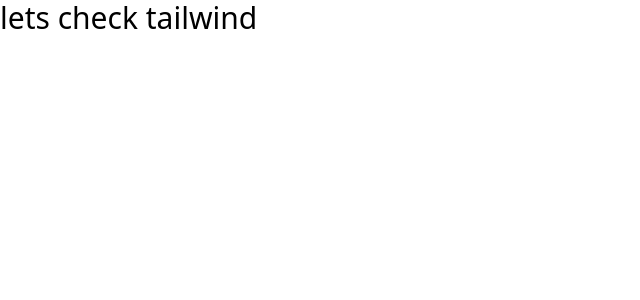
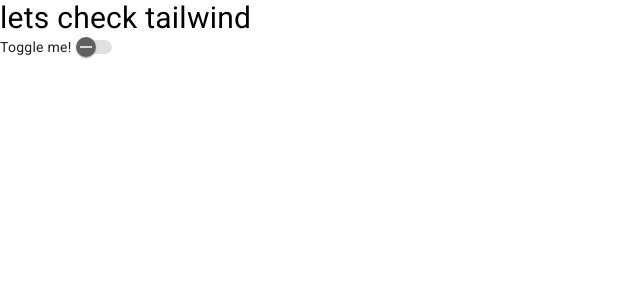
Before and after one commit to codelicous/excercise, an Angular app: page / in a window 1280 px wide. Shown: the top 300 px of the page, without its empty margins (0-640 px from the left). Built offline with nearby package versions, Linux system fonts and the light colour scheme.

Commit message:
added angular material to the project

```diff
--- a/angular.json
+++ b/angular.json
@@ -27,6 +27,7 @@
               }
             ],
             "styles": [
+              "@angular/material/prebuilt-themes/azure-blue.css",
               "src/styles.css"
             ],
             "scripts": []
@@ -85,6 +86,7 @@
               }
             ],
             "styles": [
+              "@angular/material/prebuilt-themes/azure-blue.css",
               "src/styles.css"
             ],
             "scripts": []
--- a/package.json
+++ b/package.json
@@ -11,10 +11,12 @@
   "private": true,
   "dependencies": {
     "@angular/animations": "^19.0.0",
+    "@angular/cdk": "^19.0.3",
     "@angular/common": "^19.0.0",
     "@angular/compiler": "^19.0.0",
     "@angular/core": "^19.0.0",
     "@angular/forms": "^19.0.0",
+    "@angular/material": "^19.0.3",
     "@angular/platform-browser": "^19.0.0",
     "@angular/platform-browser-dynamic": "^19.0.0",
     "@angular/router": "^19.0.0",
--- a/src/app/app.component.html
+++ b/src/app/app.component.html
@@ -1,3 +1,4 @@
 
 <div class="text-3xl">lets check tailwind</div>
+<mat-slide-toggle labelPosition="before">Toggle me!</mat-slide-toggle>
 <router-outlet />
--- a/src/app/app.component.ts
+++ b/src/app/app.component.ts
@@ -1,9 +1,10 @@
 import { Component } from '@angular/core';
 import { RouterOutlet } from '@angular/router';
+import {MatSlideToggleModule} from '@angular/material/slide-toggle';
 
 @Component({
   selector: 'app-root',
-  imports: [RouterOutlet],
+  imports: [RouterOutlet, MatSlideToggleModule],
   templateUrl: './app.component.html',
   styleUrl: './app.component.css'
 })
--- a/src/app/app.config.ts
+++ b/src/app/app.config.ts
@@ -2,7 +2,8 @@
 import { provideRouter } from '@angular/router';
 
 import { routes } from './app.routes';
+import { provideAnimationsAsync } from '@angular/platform-browser/animations/async';
 
 export const appConfig: ApplicationConfig = {
-  providers: [provideZoneChangeDetection({ eventCoalescing: true }), provideRouter(routes)]
+  providers: [provideZoneChangeDetection({ eventCoalescing: true }), provideRouter(routes), provideAnimationsAsync()]
 };
--- a/src/index.html
+++ b/src/index.html
@@ -6,8 +6,10 @@
   <base href="/">
   <meta name="viewport" content="width=device-width, initial-scale=1">
   <link rel="icon" type="image/x-icon" href="favicon.ico">
+  <link href="https://fonts.googleapis.com/css2?family=Roboto:wght@300;400;500&display=swap" rel="stylesheet">
+  <link href="https://fonts.googleapis.com/icon?family=Material+Icons" rel="stylesheet">
 </head>
-<body>
+<body class="mat-typography">
   <app-root></app-root>
 </body>
 </html>
--- a/src/styles.css
+++ b/src/styles.css
@@ -1,4 +1,7 @@
-/* You can add global styles to this file, and also import other style files */
+@import "@angular/material/prebuilt-themes/deeppurple-amber.css"; /* You can add global styles to this file, and also import other style files */
 @tailwind base;
 @tailwind components;
 @tailwind utilities;
+
+html, body { height: 100%; }
+body { margin: 0; font-family: Roboto, "Helvetica Neue", sans-serif; }
```
Also changed, not shown: 1 other file (tests, documents, lock files or other folders).
